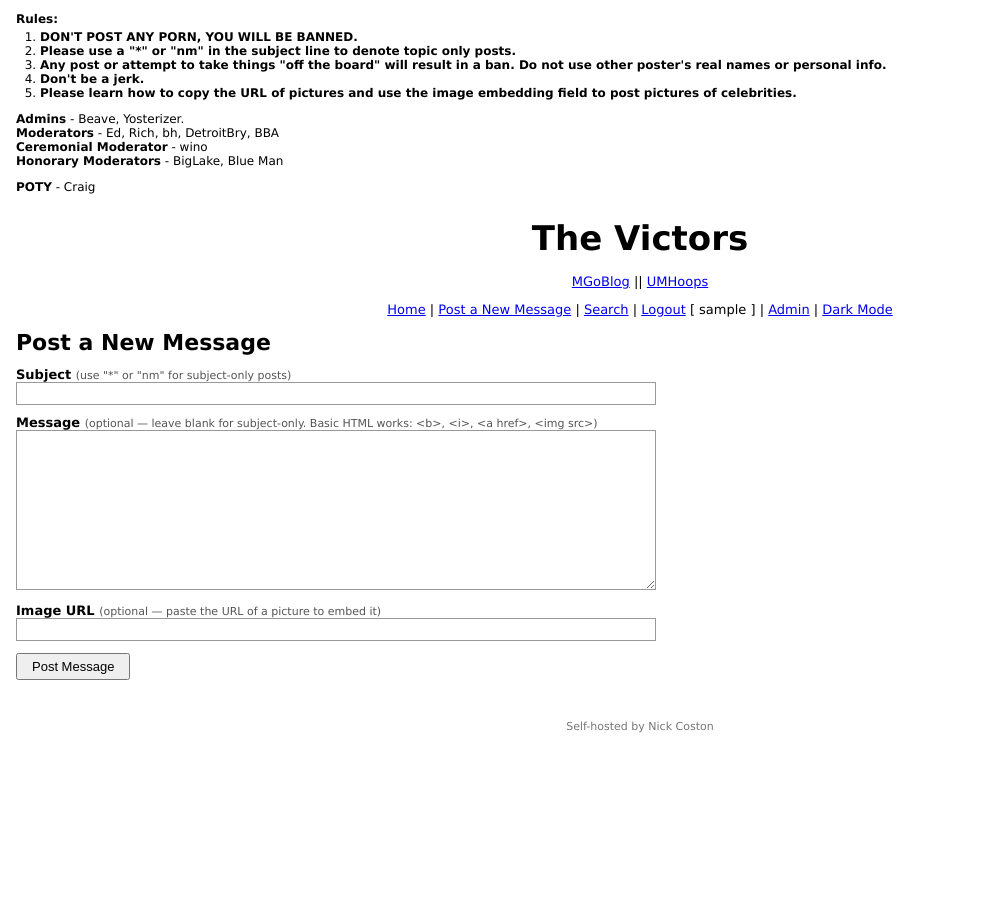
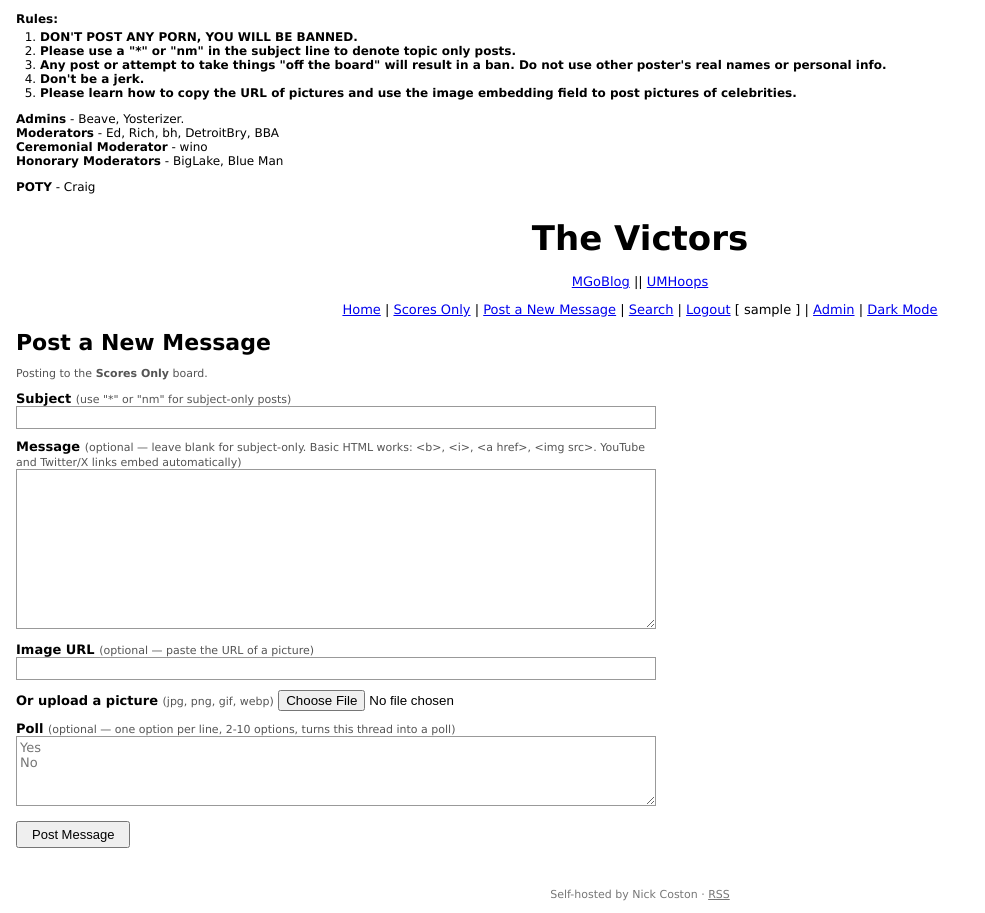
Before and after one commit to nccoston/nccoston, a Flask app: page /post?board=scores in a window 1280 px wide. Shown: the whole page, without its empty margins (0-985 px from the left). Before the commit the page ends 733 px from the top, so only its background shows below. Run offline with Flask 3, Linux system fonts and the light colour scheme; the visitor is signed in with stand-in values (Sample User, id 1); data comes from the database, SQL or seed files in the repository; some libraries are stand-ins or nearby versions.

Commit message:
Add polls, Scores Only board, RSS feed, media embeds, and image uploads
- Polls: a new thread can attach a poll (one option per line). One vote
  per member, changeable, with results bars and a [POLL] tag on the index.
  Poll data is cleaned up when the thread is deleted.
- Scores Only: a second board at /scores sharing the same accounts.
  Replies stay on their thread's board; nav links both boards.
- RSS: /rss.xml serves the latest 50 posts across both boards.
- Embeds: bare YouTube links render an inline player; Twitter/X status
  links render as embedded tweets.
- Uploads: posts and edits accept an image file (jpg/png/gif/webp,
  16MB cap), stored on the persistent disk and served from /uploads.

Co-Authored-By: Claude Fable 5 <noreply@anthropic.com>
Claude-Session: https://claude.ai/code/session_012XzE7eiEGXtTQMTaw8mBY6

```diff
--- a/victors-board/app/app.py
+++ b/victors-board/app/app.py
@@ -21,7 +21,7 @@ from functools import wraps
 from pathlib import Path
 
 from flask import (Flask, abort, flash, g, redirect, render_template, request,
-                   session, url_for)
+                   send_from_directory, session, url_for)
 from markupsafe import Markup
 from werkzeug.middleware.proxy_fix import ProxyFix
 from werkzeug.security import check_password_hash, generate_password_hash
@@ -33,10 +33,16 @@ DB_PATH = DATA_DIR / "board.db"
 SECRET_FILE = DATA_DIR / "secret_key"
 
 THREADS_PER_PAGE = 80
+BOARDS = ("main", "scores")
+
+UPLOAD_DIR = DATA_DIR / "uploads"
+UPLOAD_DIR.mkdir(exist_ok=True)
+ALLOWED_IMAGE_EXT = {".jpg", ".jpeg", ".png", ".gif", ".webp"}
 
 app = Flask(__name__)
 # behind Render's proxy: trust X-Forwarded-For so remote_addr is the real client
 app.wsgi_app = ProxyFix(app.wsgi_app, x_for=1, x_proto=1, x_host=1)
+app.config["MAX_CONTENT_LENGTH"] = 16 * 1024 * 1024  # uploaded image cap
 if os.environ.get("SECRET_KEY"):
     app.secret_key = os.environ["SECRET_KEY"]
 else:
@@ -94,7 +100,8 @@ def init_db():
     db.executescript((APP_DIR / "schema.sql").read_text())
     # migrations for databases created before a column existed
     for migration in ("ALTER TABLE messages ADD COLUMN edited_at TEXT",
-                      "ALTER TABLE messages ADD COLUMN ip_address TEXT"):
+                      "ALTER TABLE messages ADD COLUMN ip_address TEXT",
+                      "ALTER TABLE messages ADD COLUMN board TEXT NOT NULL DEFAULT 'main'"):
         try:
             db.execute(migration)
         except sqlite3.OperationalError:
@@ -204,18 +211,20 @@ def build_tree(rows):
 
 # -------------------------------------------------------------------- pages
 
-@app.route("/")
-def index():
+@app.route("/", defaults={"board_name": "main"})
+@app.route("/scores", defaults={"board_name": "scores"})
+def index(board_name):
     page = max(1, request.args.get("page", 1, type=int))
     db = get_db()
     total_roots = db.execute(
-        "SELECT COUNT(*) c FROM messages WHERE parent_id IS NULL").fetchone()["c"]
+        "SELECT COUNT(*) c FROM messages WHERE parent_id IS NULL AND board = ?",
+        (board_name,)).fetchone()["c"]
     pages = max(1, -(-total_roots // THREADS_PER_PAGE))
     offset = (page - 1) * THREADS_PER_PAGE
     root_ids = [r["id"] for r in db.execute(
-        "SELECT id FROM messages WHERE parent_id IS NULL "
+        "SELECT id FROM messages WHERE parent_id IS NULL AND board = ? "
         "ORDER BY created_at DESC LIMIT ? OFFSET ?",
-        (THREADS_PER_PAGE, offset))]
+        (board_name, THREADS_PER_PAGE, offset))]
     threads = []
     if root_ids:
         marks = ",".join("?" * len(root_ids))
@@ -225,7 +234,12 @@ def index():
         for root in build_tree(rows):
             by_thread[root["id"]] = root
         threads = [by_thread[rid] for rid in root_ids if rid in by_thread]
-    return render_template("index.html", threads=threads, page=page, pages=pages)
+        poll_ids = {r["message_id"] for r in db.execute(
+            f"SELECT message_id FROM polls WHERE message_id IN ({marks})", root_ids)}
+        for t in threads:
+            t["has_poll"] = t["id"] in poll_ids
+    return render_template("index.html", threads=threads, page=page, pages=pages,
+                           board_name=board_name)
 
 
 @app.route("/message/<int:message_id>")
@@ -256,9 +270,47 @@ def message(message_id):
     reply_subject = msg["subject"]
     if not reply_subject.lower().startswith("re"):
         reply_subject = "Re: " + reply_subject
+
+    poll = db.execute("SELECT * FROM polls WHERE message_id = ?",
+                      (message_id,)).fetchone()
+    poll_options, my_vote, total_votes = [], None, 0
+    if poll:
+        poll_options = db.execute(
+            "SELECT o.id, o.text, COUNT(v.id) votes FROM poll_options o"
+            " LEFT JOIN poll_votes v ON v.option_id = o.id"
+            " WHERE o.poll_id = ? GROUP BY o.id, o.text ORDER BY o.id",
+            (poll["id"],)).fetchall()
+        total_votes = sum(r["votes"] for r in poll_options)
+        u = current_user()
+        if u:
+            row = db.execute(
+                "SELECT option_id FROM poll_votes WHERE poll_id = ? AND user_id = ?",
+                (poll["id"], u["id"])).fetchone()
+            my_vote = row["option_id"] if row else None
     return render_template("message.html", msg=msg, parent=parent,
                            children=node["children"] if node else [],
-                           reply_subject=reply_subject)
+                           reply_subject=reply_subject, poll=poll,
+                           poll_options=poll_options, my_vote=my_vote,
+                           total_votes=total_votes)
+
+
+def save_uploaded_image():
+    """Store an uploaded picture on the data disk; return its serving path."""
+    f = request.files.get("image_file")
+    if not f or not f.filename:
+        return None
+    ext = Path(f.filename).suffix.lower()
+    if ext not in ALLOWED_IMAGE_EXT:
+        flash("Image uploads must be jpg, png, gif, or webp.")
+        return None
+    name = secrets.token_hex(8) + ext
+    f.save(UPLOAD_DIR / name)
+    return url_for("uploads", filename=name)
+
+
+@app.route("/uploads/<path:filename>")
+def uploads(filename):
+    return send_from_directory(UPLOAD_DIR, filename)
 
 
 @app.route("/post", methods=["GET", "POST"])
@@ -271,29 +323,49 @@ def post(reply_to=None):
         parent = db.execute("SELECT * FROM messages WHERE id = ?", (reply_to,)).fetchone()
         if parent is None:
             abort(404)
+    board = request.form.get("board") or request.args.get("board") or "main"
+    if board not in BOARDS:
+        board = "main"
+    if parent is not None:
+        board = parent["board"]
     if request.method == "POST":
         subject = request.form.get("subject", "").strip()
         body = request.form.get("body", "").strip()
         image_url = request.form.get("image_url", "").strip()
+        poll_lines = [ln.strip() for ln in
+                      request.form.get("poll_options", "").splitlines() if ln.strip()][:10]
         if not subject:
             flash("A subject is required.")
+        elif parent is None and len(poll_lines) == 1:
+            flash("A poll needs at least two options (one per line).")
         else:
             if image_url and not image_url.lower().startswith(("http://", "https://")):
                 image_url = ""
+            uploaded = save_uploaded_image()
+            if uploaded:
+                image_url = uploaded
             user = current_user()
             now = datetime.now().isoformat(timespec="seconds")
             cur = db.execute(
                 "INSERT INTO messages (thread_id, parent_id, subject, body,"
-                " image_url, author_name, user_id, created_at, ip_address)"
-                " VALUES (?, ?, ?, ?, ?, ?, ?, ?, ?)",
+                " image_url, author_name, user_id, created_at, ip_address, board)"
+                " VALUES (?, ?, ?, ?, ?, ?, ?, ?, ?, ?)",
                 (parent["thread_id"] if parent else None,
                  parent["id"] if parent else None,
                  subject, body or None, image_url or None,
-                 user["handle"], user["id"], now, request.remote_addr))
+                 user["handle"], user["id"], now, request.remote_addr, board))
             new_id = cur.lastrowid
             if parent is None:
                 db.execute("UPDATE messages SET thread_id = ? WHERE id = ?",
                            (new_id, new_id))
+                if len(poll_lines) >= 2:
+                    pcur = db.execute(
+                        "INSERT INTO polls (message_id, created_at) VALUES (?, ?)",
+                        (new_id, now))
+                    for line in poll_lines:
+                        db.execute(
+                            "INSERT INTO poll_options (poll_id, text) VALUES (?, ?)",
+                            (pcur.lastrowid, line[:200]))
             db.commit()
             return redirect(url_for("message", message_id=new_id))
     subject_prefill = ""
@@ -301,7 +373,62 @@ def post(reply_to=None):
         subject_prefill = parent["subject"]
         if not subject_prefill.lower().startswith("re:"):
             subject_prefill = "Re: " + subject_prefill
-    return render_template("post.html", parent=parent, subject_prefill=subject_prefill)
+    return render_template("post.html", parent=parent, subject_prefill=subject_prefill,
+                           board=board)
+
+
+@app.route("/poll/<int:poll_id>/vote", methods=["POST"])
+@login_required
+def poll_vote(poll_id):
+    db = get_db()
+    poll = db.execute("SELECT * FROM polls WHERE id = ?", (poll_id,)).fetchone()
+    if poll is None:
+        abort(404)
+    option_id = request.form.get("option_id", type=int)
+    valid = db.execute("SELECT 1 FROM poll_options WHERE id = ? AND poll_id = ?",
+                       (option_id, poll_id)).fetchone()
+    if valid is None:
+        flash("Pick an option to vote.")
+    else:
+        db.execute(
+            "INSERT INTO poll_votes (poll_id, option_id, user_id, created_at)"
+            " VALUES (?, ?, ?, ?)"
+            " ON CONFLICT(poll_id, user_id) DO UPDATE SET option_id = excluded.option_id",
+            (poll_id, option_id, current_user()["id"],
+             datetime.now().isoformat(timespec="seconds")))
+        db.commit()
+    return redirect(url_for("message", message_id=poll["message_id"]))
+
+
+@app.route("/rss.xml")
+def rss():
+    from xml.sax.saxutils import escape as xesc
+    rows = get_db().execute(
+        "SELECT * FROM messages ORDER BY id DESC LIMIT 50").fetchall()
+    root_url = request.url_root.rstrip("/")
+    items = []
+    for r in rows:
+        link = root_url + url_for("message", message_id=r["id"])
+        try:
+            pub = datetime.fromisoformat(r["created_at"]).strftime(
+                "%a, %d %b %Y %H:%M:%S +0000")
+        except ValueError:
+            pub = ""
+        title = ("[Scores] " if r["board"] == "scores" else "") + r["subject"]
+        desc = f"By {r['author_name']}."
+        if r["body"]:
+            desc += " " + render_post(r["body"])
+        items.append(
+            f"<item><title>{xesc(title)}</title><link>{xesc(link)}</link>"
+            f"<guid>{xesc(link)}</guid><pubDate>{pub}</pubDate>"
+            f"<description>{xesc(desc)}</description></item>")
+    xml = ('<?xml version="1.0" encoding="UTF-8"?>'
+           '<rss version="2.0"><channel>'
+           f"<title>{xesc(get_setting('site_title'))}</title>"
+           f"<link>{xesc(root_url)}</link>"
+           "<description>Latest posts</description>"
+           + "".join(items) + "</channel></rss>")
+    return app.response_class(xml, mimetype="application/rss+xml")
 
 
 @app.route("/edit/<int:message_id>", methods=["GET", "POST"])
@@ -321,8 +448,12 @@ def edit(message_id):
         if not subject:
             flash("A subject is required.")
         else:
-            if image_url and not image_url.lower().startswith(("http://", "https://")):
+            if image_url and not image_url.lower().startswith(
+                    ("http://", "https://", "/uploads/")):
                 image_url = ""
+            uploaded = save_uploaded_image()
+            if uploaded:
+                image_url = uploaded
             db.execute(
                 "UPDATE messages SET subject = ?, body = ?, image_url = ?,"
                 " edited_at = ? WHERE id = ?",
@@ -498,6 +629,11 @@ def delete_message(message_id):
         ids.extend(children)
         frontier = children
     marks = ",".join("?" * len(ids))
+    db.execute(f"DELETE FROM poll_votes WHERE poll_id IN "
+               f"(SELECT id FROM polls WHERE message_id IN ({marks}))", ids)
+    db.execute(f"DELETE FROM poll_options WHERE poll_id IN "
+               f"(SELECT id FROM polls WHERE message_id IN ({marks}))", ids)
+    db.execute(f"DELETE FROM polls WHERE message_id IN ({marks})", ids)
     db.execute(f"DELETE FROM messages WHERE id IN ({marks})", ids)
     db.commit()
     flash(f"Deleted {len(ids)} message(s).")
--- a/victors-board/app/static/style.css
+++ b/victors-board/app/static/style.css
@@ -119,4 +119,31 @@ table.admin-table td, table.admin-table th {
   font-size: 11px;
   color: var(--faint);
 }
+.footer a { color: var(--faint); }
 .legacy-tag { font-size: 10px; color: var(--faint); }
+.poll-tag { font-size: 10px; color: var(--link); font-weight: bold; }
+
+.poll-box {
+  border: 1px solid var(--border);
+  padding: 10px 14px;
+  margin: 12px 0;
+  max-width: 480px;
+}
+.poll-opt { display: block; margin: 4px 0; font-weight: normal; }
+.poll-result { margin: 6px 0; font-size: 12px; }
+.poll-bar {
+  height: 6px;
+  background: var(--link);
+  min-width: 2px;
+  margin-top: 2px;
+}
+.poll-change summary { cursor: pointer; margin-top: 8px; }
+
+.yt-embed iframe {
+  width: 560px;
+  max-width: 100%;
+  aspect-ratio: 16 / 9;
+  border: 0;
+  display: block;
+  margin: 8px 0;
+}
--- a/victors-board/app/templates/base.html
+++ b/victors-board/app/templates/base.html
@@ -15,6 +15,8 @@
 })();
 </script>
 <link rel="icon" type="image/svg+xml" href="{{ url_for('static', filename='favicon.svg') }}">
+<link rel="alternate" type="application/rss+xml" title="{{ site_title }} RSS"
+      href="{{ url_for('rss') }}">
 <link rel="stylesheet" href="{{ url_for('static', filename='style.css') }}">
 </head>
 <body>
@@ -24,9 +26,11 @@
 
 <p class="links-row">{{ links_html | safe }}</p>
 
+{% set on_scores = request.path.startswith('/scores') %}
 <p class="nav-row">
-  <a href="{{ url_for('index') }}">Home</a> |
-  <a href="{{ url_for('post') }}">Post a New Message</a> |
+  <a href="{{ url_for('index', board_name='main') }}">Home</a> |
+  <a href="{{ url_for('index', board_name='scores') }}">Scores Only</a> |
+  <a href="{{ url_for('post', board='scores' if on_scores else None) }}">Post a New Message</a> |
   <a href="{{ url_for('search') }}">Search</a> |
   {% if user %}
     <a href="{{ url_for('logout') }}">Logout</a> [ {{ user['handle'] }} ]
@@ -68,6 +72,8 @@
 
 {% block content %}{% endblock %}
 
-<p class="footer">Self-hosted by Nick Coston</p>
+<p class="footer">Self-hosted by Nick Coston &middot;
+  <a href="{{ url_for('rss') }}">RSS</a></p>
+<script async src="https://platform.twitter.com/widgets.js" charset="utf-8"></script>
 </body>
 </html>
--- a/victors-board/app/templates/edit.html
+++ b/victors-board/app/templates/edit.html
@@ -7,7 +7,7 @@
   <p class="byline">Posted by <b>{{ msg['author_name'] }}</b>
     <i>{{ msg['created_at'] | boardtime }}</i></p>
 
-  <form class="board-form" method="post">
+  <form class="board-form" method="post" enctype="multipart/form-data">
     <label>Subject
       <input type="text" name="subject" maxlength="300" required
              value="{{ request.form.get('subject', msg['subject']) }}">
@@ -19,6 +19,9 @@
       <input type="text" name="image_url"
              value="{{ request.form.get('image_url', msg['image_url'] or '') }}">
     </label>
+    <label>Or upload a replacement picture <span class="hint">(jpg, png, gif, webp)</span>
+      <input type="file" name="image_file" accept="image/*">
+    </label>
     <button type="submit">Save Changes</button>
     <a href="{{ url_for('message', message_id=msg['id']) }}">Cancel</a>
   </form>
--- a/victors-board/app/templates/post.html
+++ b/victors-board/app/templates/post.html
@@ -14,19 +14,34 @@
     <h2>Post a New Message</h2>
   {% endif %}
 
-  <form class="board-form" method="post">
+  <form class="board-form" method="post" enctype="multipart/form-data">
+    <input type="hidden" name="board" value="{{ board }}">
+    {% if board == 'scores' and not parent %}
+    <p class="hint">Posting to the <b>Scores Only</b> board.</p>
+    {% endif %}
     <label>Subject
       <span class="hint">(use "*" or "nm" for subject-only posts)</span>
       <input type="text" name="subject" maxlength="300" required
              value="{{ request.form.get('subject', subject_prefill) }}">
     </label>
     <label>Message <span class="hint">(optional — leave blank for subject-only.
-      Basic HTML works: &lt;b&gt;, &lt;i&gt;, &lt;a href&gt;, &lt;img src&gt;)</span>
+      Basic HTML works: &lt;b&gt;, &lt;i&gt;, &lt;a href&gt;, &lt;img src&gt;.
+      YouTube and Twitter/X links embed automatically)</span>
       <textarea name="body">{{ request.form.get('body', '') }}</textarea>
     </label>
-    <label>Image URL <span class="hint">(optional — paste the URL of a picture to embed it)</span>
+    <label>Image URL <span class="hint">(optional — paste the URL of a picture)</span>
       <input type="text" name="image_url" value="{{ request.form.get('image_url', '') }}">
     </label>
+    <label>Or upload a picture <span class="hint">(jpg, png, gif, webp)</span>
+      <input type="file" name="image_file" accept="image/*">
+    </label>
+    {% if not parent %}
+    <label>Poll <span class="hint">(optional — one option per line, 2-10 options,
+      turns this thread into a poll)</span>
+      <textarea name="poll_options" style="height:70px"
+        placeholder="Yes&#10;No">{{ request.form.get('poll_options', '') }}</textarea>
+    </label>
+    {% endif %}
     <button type="submit">Post Message</button>
   </form>
 </div>
```
Also changed, not shown: victors-board/app/postmarkup.py (+32 -4 lines), victors-board/app/schema.sql (+23 -1 lines), victors-board/app/templates/index.html (+7 -3 lines), victors-board/app/templates/message.html (+45 -4 lines).
